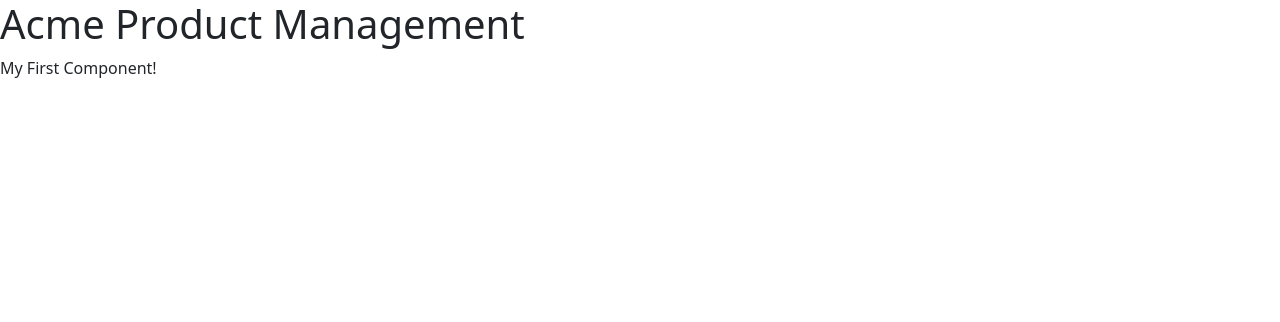
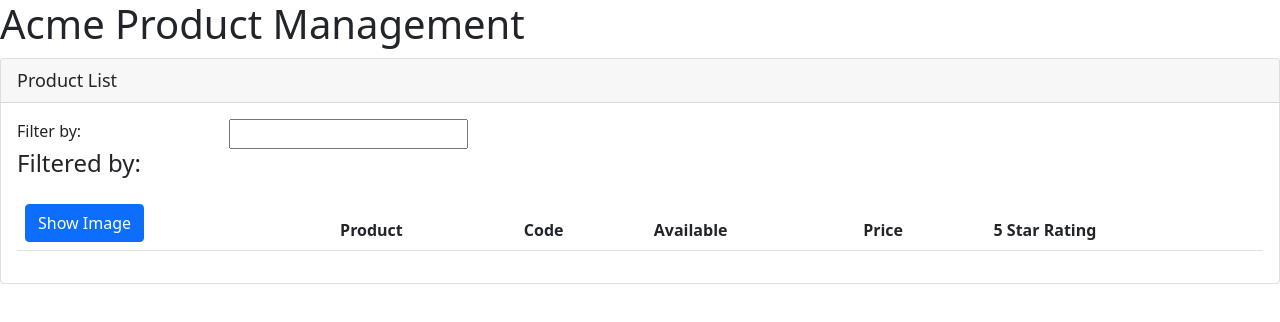
Before and after one commit to colinlwhite/AngularGettingStarted, an Angular app: page / in a window 1280 px wide. Shown: the top 322 px of the page. Built offline with nearby package versions, Linux system fonts and the light colour scheme.

Commit message:
used pm-products component as a directive

```diff
--- a/src/app/app.component.ts
+++ b/src/app/app.component.ts
@@ -4,7 +4,7 @@
   selector: 'pm-root',
   template: `
   <div><h1>{{pageTitle}}</h1>
-    <div>My First Component!</div>
+    <pm-products></pm-products>
   </div>
   `
 })
--- a/src/app/app.module.ts
+++ b/src/app/app.module.ts
@@ -2,10 +2,12 @@
 import { BrowserModule } from '@angular/platform-browser';
 
 import { AppComponent } from './app.component';
+import { ProductListComponent } from './products/product-list.component';
 
 @NgModule({
   declarations: [
-    AppComponent
+    AppComponent,
+    ProductListComponent
   ],
   imports: [
     BrowserModule
```
